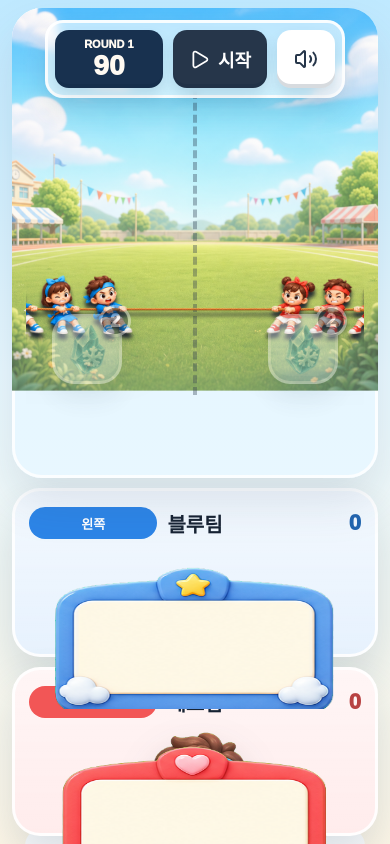
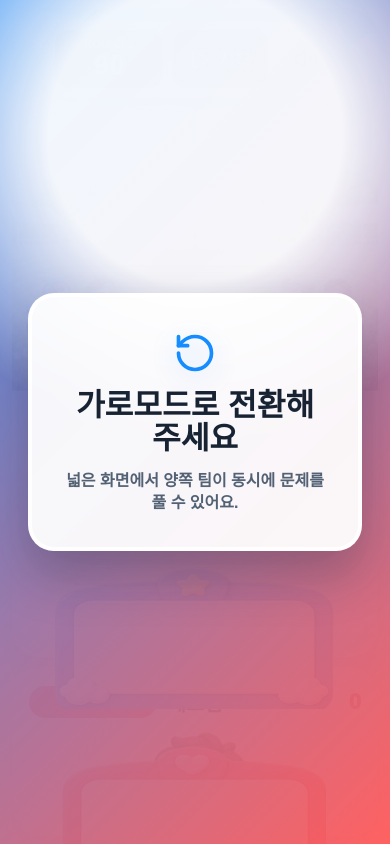
Before and after one commit to veryhungryface/math-rush-battle, a Next.js app in the folder apps/web/: page /operation-battle in a window 390 px wide. Built offline with nearby package versions, Linux system fonts and the light colour scheme.

Commit message:
Add mobile landscape prompt

```diff
--- a/apps/web/app/operation-battle/OperationBattleClient.tsx
+++ b/apps/web/app/operation-battle/OperationBattleClient.tsx
@@ -1,6 +1,6 @@
 'use client';
 
-import { Pause, Play, Volume2, VolumeX } from 'lucide-react';
+import { Pause, Play, RotateCcw, Volume2, VolumeX } from 'lucide-react';
 import { useEffect, useRef, useState, type CSSProperties } from 'react';
 import styles from './operation-battle.module.css';
 
@@ -218,6 +218,15 @@ export default function OperationBattleClient() {
   const tugOffset = -(game.meter / MAX_METER) * 148;
   const pullSide = game.lastEvent.pullSide;
   const gameResult = game.phase === 'ended' ? winnerOf(game) : null;
+  const orientationNotice = (
+    <div className={styles.orientationNotice} role="alert" aria-live="assertive">
+      <div className={styles.orientationCard}>
+        <RotateCcw size={44} aria-hidden="true" />
+        <strong>가로모드로 전환해 주세요</strong>
+        <span>넓은 화면에서 양쪽 팀이 동시에 문제를 풀 수 있어요.</span>
+      </div>
+    </div>
+  );
 
   useEffect(() => {
     const timer = window.setTimeout(() => {
@@ -678,6 +687,7 @@ export default function OperationBattleClient() {
   if (!introDone) {
     return (
       <main className={`${styles.shell} ${styles.introShell}`}>
+        {orientationNotice}
         <section className={styles.introScene} aria-label="연산 배틀 시작 연출">
           <div className={styles.introLessonTitle}>두자리 수 덧셈</div>
           <img className={`${styles.introCharacter} ${styles.introBlue}`} src={`${ASSET_ROOT}/intro/blue-character-crop.png`} alt="블루팀 남학생" draggable={false} />
@@ -691,6 +701,7 @@ export default function OperationBattleClient() {
 
   return (
     <main className={styles.shell}>
+      {orientationNotice}
       <audio ref={bgmRef} src={BGM_ASSET} loop preload="auto" />
       <div className={styles.gameBoard}>
         {renderTeamPanel('blue')}
--- a/apps/web/app/operation-battle/operation-battle.module.css
+++ b/apps/web/app/operation-battle/operation-battle.module.css
@@ -15,6 +15,10 @@
     "Noto Sans KR",
     Arial,
     sans-serif;
+}
+
+.orientationNotice {
+  display: none;
 }
 
 .introShell {
@@ -1088,6 +1092,54 @@
   }
 }
 
+@media (max-width: 900px) and (orientation: portrait) {
+  .orientationNotice {
+    position: fixed;
+    inset: 0;
+    z-index: 100;
+    display: grid;
+    place-items: center;
+    padding: 28px;
+    background:
+      radial-gradient(circle at 50% 16%, rgba(255, 255, 255, 0.92) 0 20%, rgba(255, 255, 255, 0) 42%),
+      linear-gradient(135deg, rgba(47, 140, 243, 0.96), rgba(255, 91, 91, 0.96));
+    color: #172333;
+  }
+
+  .orientationCard {
+    display: grid;
+    justify-items: center;
+    gap: 14px;
+    width: min(100%, 420px);
+    padding: 34px 26px;
+    border: 4px solid rgba(255, 255, 255, 0.92);
+    border-radius: 26px;
+    background: rgba(255, 255, 255, 0.94);
+    box-shadow: 0 24px 50px rgba(15, 28, 50, 0.28);
+    text-align: center;
+  }
+
+  .orientationCard svg {
+    color: #168dff;
+    filter: drop-shadow(0 8px 12px rgba(22, 141, 255, 0.22));
+  }
+
+  .orientationCard strong {
+    font-size: clamp(30px, 8vw, 46px);
+    font-weight: 1000;
+    letter-spacing: 0;
+    line-height: 1.08;
+  }
+
+  .orientationCard span {
+    max-width: 280px;
+    color: #526174;
+    font-size: clamp(16px, 4vw, 21px);
+    font-weight: 800;
+    line-height: 1.35;
+  }
+}
+
 @media (max-height: 780px) and (min-width: 1121px) {
   .gameBoard {
     gap: 12px;
```
